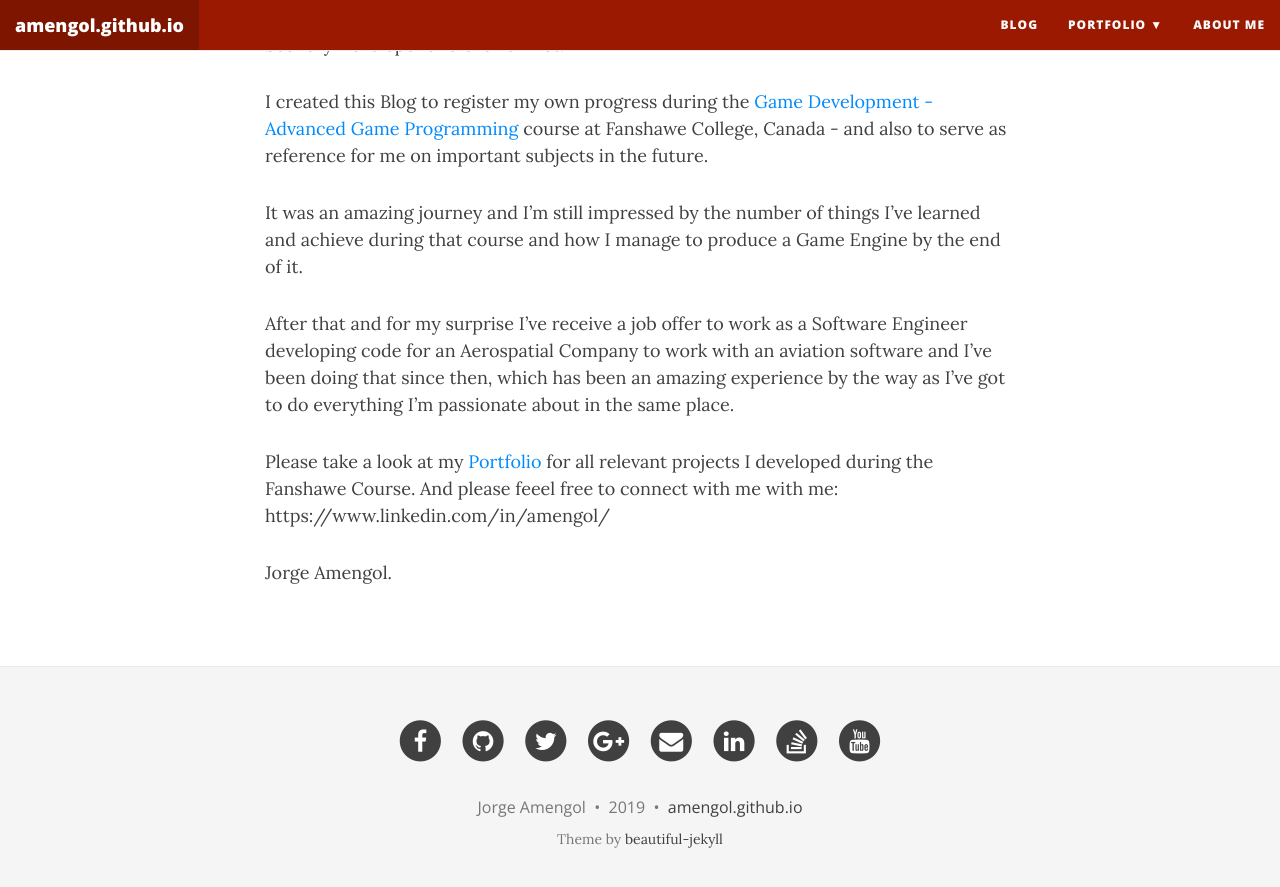
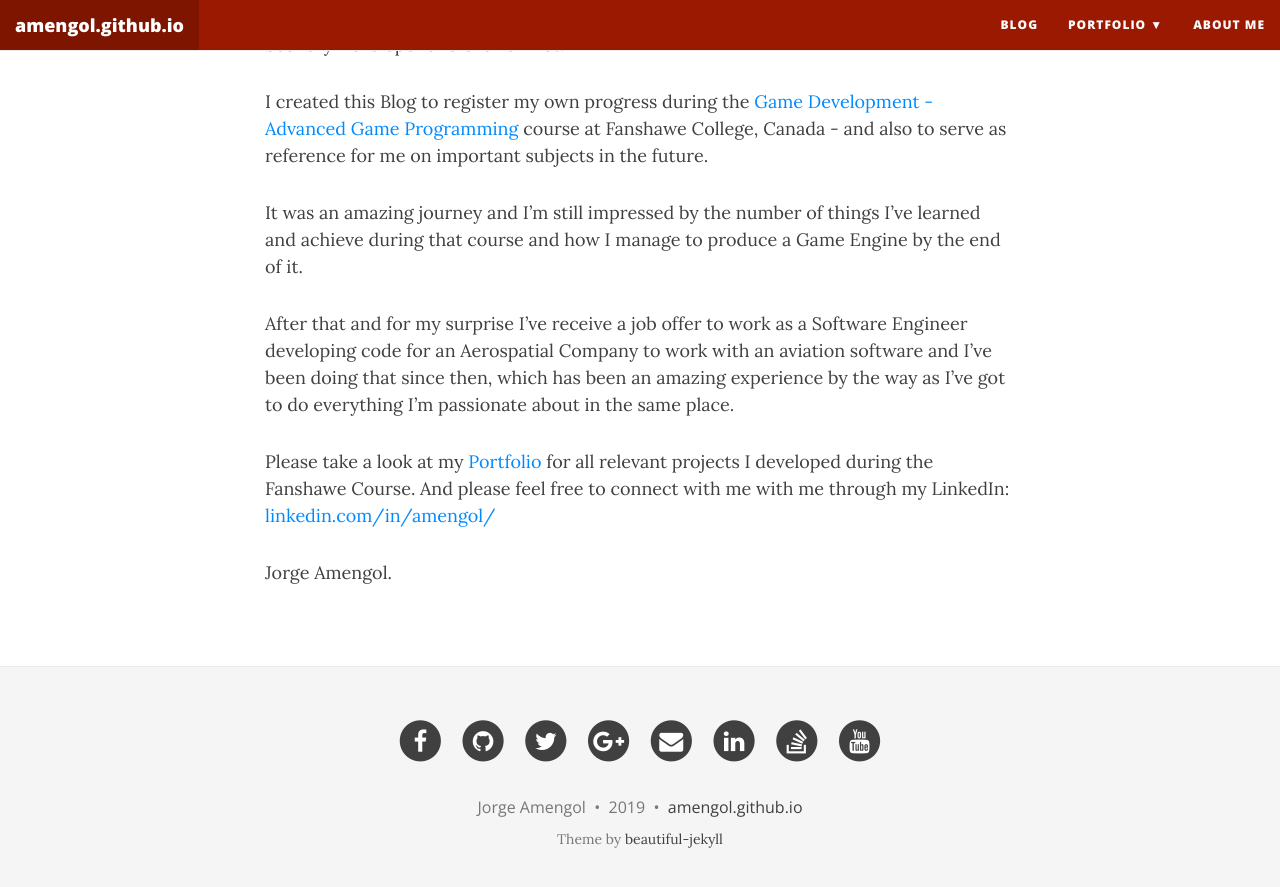
Before and after one commit to amengol/amengol.github.io, a Jekyll site: the page built from aboutme.md, in a window 1280 px wide and 900 px high, scrolled down 804 px. Shown: the top 887 px of the window. Built offline with Jekyll 4.4.1, drawn with Linux system fonts in a browser that asks for light colours; nearby versions of some CDN libraries.

Commit message:
Update aboutme.md

```diff
--- a/aboutme.md
+++ b/aboutme.md
@@ -16,6 +16,6 @@ It was an amazing journey and I'm still impressed by the number of things I've l
 
 After that and for my surprise I've receive a job offer to work as a Software Engineer developing code for an Aerospatial Company to work with an aviation software and I've been doing that since then, which has been an amazing experience by the way as I've got to do everything I'm passionate about in the same place.
 
-Please take a look at my [Portfolio]({{ site.baseurl }}{% link Projects.md %}) for all relevant projects I developed during the Fanshawe Course. And please feeel free to connect with me with me: https://www.linkedin.com/in/amengol/
+Please take a look at my [Portfolio]({{ site.baseurl }}{% link Projects.md %}) for all relevant projects I developed during the Fanshawe Course. And please feel free to connect with me with me through my LinkedIn: [linkedin.com/in/amengol/](https://www.linkedin.com/in/amengol/)
 
 Jorge Amengol.
```
